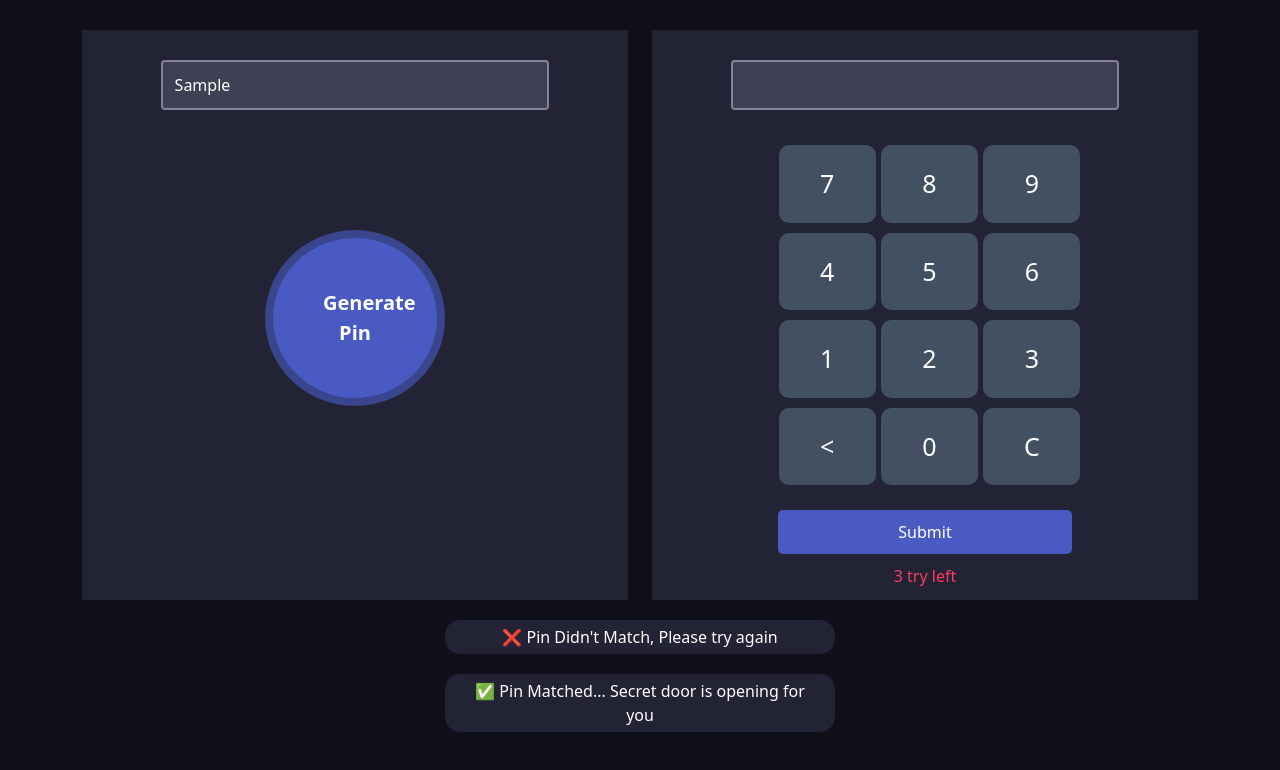
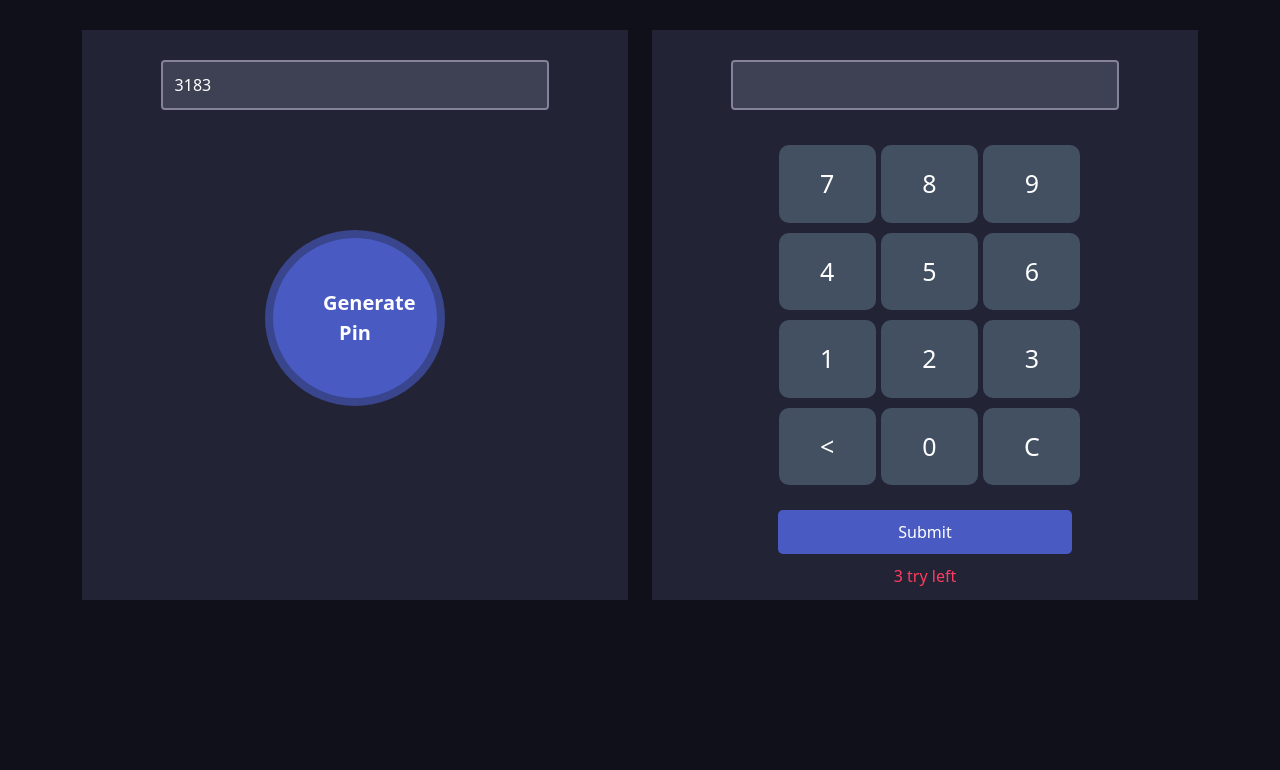
Before and after one commit to marzan131390/pin-matcher-assignment, a plain HTML site: page index.html in a window 1280 px wide. Both pictures are taken after typing "Sample" into the empty fields and a click on the button "Generate Pin". Drawn offline with nearby package versions, Linux system fonts and the light colour scheme.

Commit message:
left part's ligic is completed

```diff
--- a/index.html
+++ b/index.html
@@ -13,7 +13,7 @@
         <div class="row">
             <div class="col-md-6">
                 <div class="pin-generator half-width">
-                    <input type="text" class="form-control">
+                    <input type="text" class="form-control" id="left-input">
                     <button class="generate-btn">Generate Pin</button>
                 </div>
             </div>
--- a/js/script.js
+++ b/js/script.js
@@ -0,0 +1,17 @@
+//Generating 4 Digit Random Numbers For OTP....
+function getPin() {
+    let randomNum = Math.random()*10000;
+    randomNum = Math.round(randomNum);
+    if(randomNum >= 1000 && randomNum <=9999) {
+        return randomNum;
+    }
+    else {
+        return getPin();
+    }
+};
+//Display OTP into Input Field When Btn is Clicked...
+let generateBtn = document.querySelector(".generate-btn");
+generateBtn.addEventListener("click", function() {
+    let inputField = document.getElementById("left-input");
+    inputField.value = getPin();
+})
--- a/style/style.css
+++ b/style/style.css
@@ -80,5 +80,6 @@ input[type="text"]:focus {
 }
 .notify-section{
     width: 35%;
-   margin: 0 auto;
+    margin: 0 auto;
+    display: none;
 }
```
